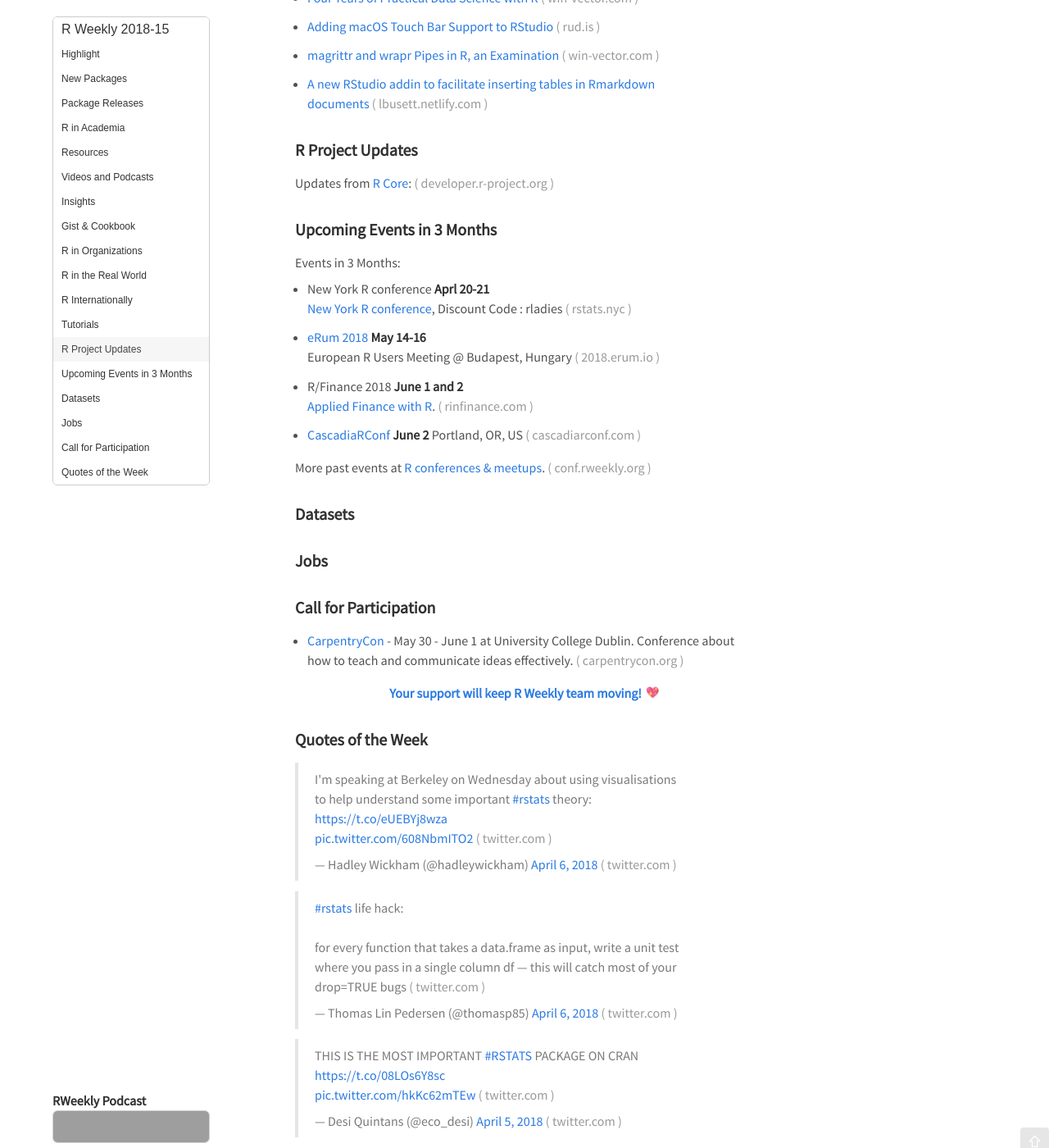
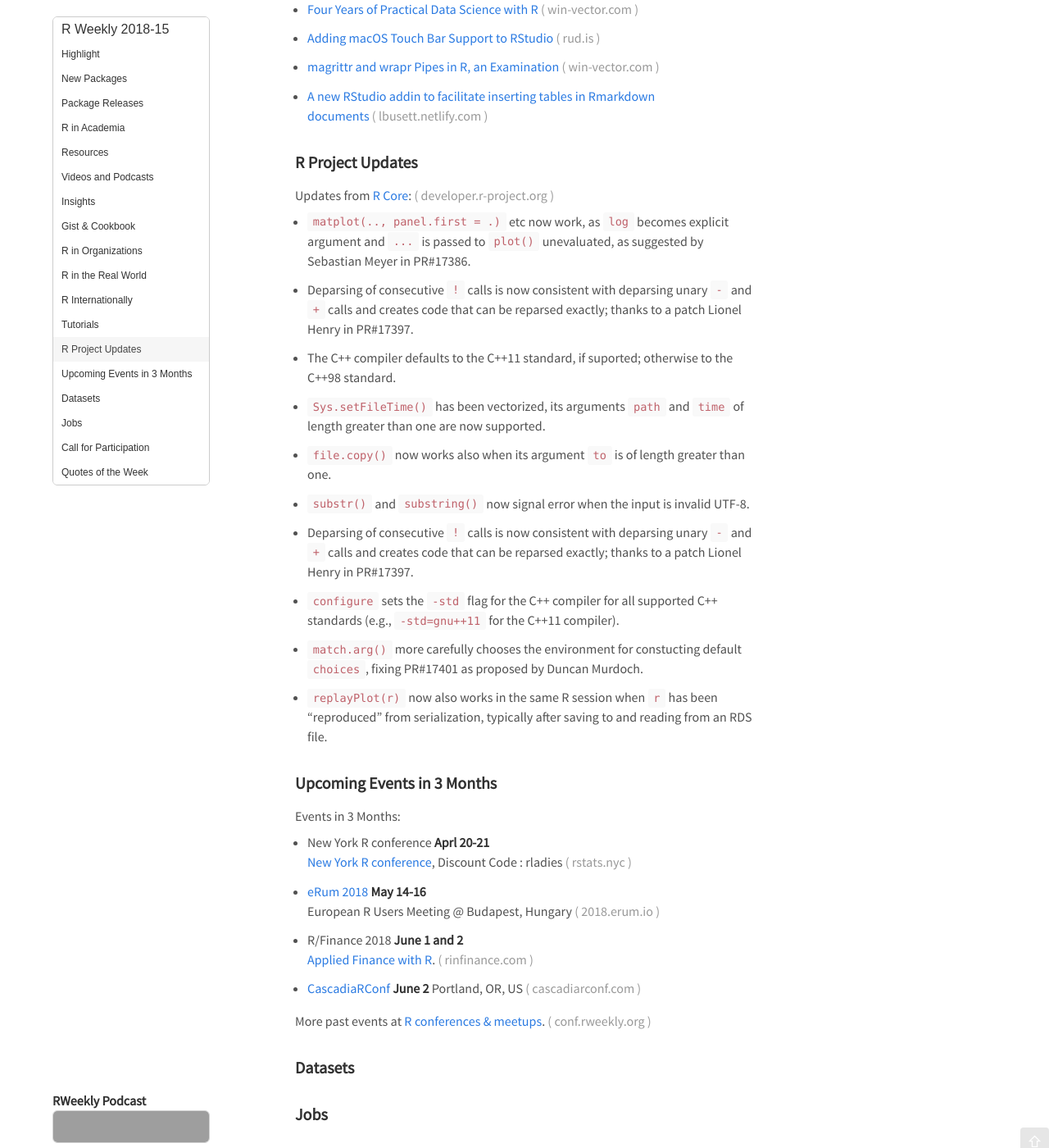
Before and after one commit to rweekly/rweekly.org, a Jekyll site: the page built from draft.md, in a window 1280 px wide and 1400 px high, scrolled down 3902 px. Shown: the whole window at 82% size. Built offline with Jekyll 4.4.1, drawn with Linux system fonts in a browser that asks for light colours; emoji names are drawn with the system emoji font; comment, search, counter and statistics services are not loaded; some of the changed text lies outside the part shown; grey boxes are pictures that could not be loaded.

Commit message:
Draft: 2018-15

```diff
--- a/draft.md
+++ b/draft.md
@@ -9,7 +9,11 @@
 
 ###  Highlight
 
++ [Where is the value in package peer review?](https://ropensci.org/blog/2018/04/06/peer-review-value/)
 
++ [anomalize](https://business-science.github.io/anomalize/) - Tidy anomaly detection
+
++ [TidyTuesday - A weekly social data project in R](https://thomasmock.netlify.com/post/tidytuesday-a-weekly-social-data-project-in-r/)
 
 ###  New Packages
 
@@ -32,17 +36,16 @@
 
 ### Package Releases
 
-+ [startup 0.10.0](https://cran.r-project.org/package=startup) - Friendly R Startup Configuration:  Split up `.Renviron` and `.Rprofile` in multiple files and directories. Process them conditionally on your system environment setup, e.g. different setups in interactive and batch mode. Easy debugging of the R startup process.
++ [startup 0.10.0](https://cran.r-project.org/package=startup) - Friendly R Startup Configuration
 
-+ [Ridgelines in bayesplot 1.5.0](https://tjmahr.github.io/ridgelines-in-bayesplot-1-5-0-release/)
++ [bayesplot 1.5.0](https://tjmahr.github.io/ridgelines-in-bayesplot-1-5-0-release/) - An extensive library of plotting functions for use after fitting Bayesian models.
 
 ###  R in Academia
 
 
 ###  Resources
 
-
-+ [Slides](https://rawgit.com/benmarwick/CSSCR-2018-R-Markdown-for-Research-Students/master/uw-csscr-huskydown-slides.html#1) and [repository](https://github.com/benmarwick/CSSCR-2018-R-Markdown-for-Research-Students) for a presentation at [UW's CSSCR](http://julius.csscr.washington.edu/) on how to use R and Markdown to write dissertations & student research reports reproducibly with [huskydown](https://github.com/benmarwick/huskydown/). Includes animated gifs on getting started and adding citations with [citr](https://github.com/crsh/citr)
++ [How to use R and Markdown to write dissertations & student research reports reproducibly with huskydown](https://github.com/benmarwick/CSSCR-2018-R-Markdown-for-Research-Students)
 
 + [R and TensorFlow Presentations](https://rviews.rstudio.com/2018/04/03/r-and-tensorflow-presentations/)
 
@@ -55,16 +58,15 @@
 
 ### Insights
 
-+ [Performance: Avoid Coercing Indices To Doubles](https://www.jottr.org/2018/04/02/coercion-of-indices/)
-
 + [Where is the value in package peer review?](https://ropensci.org/blog/2018/04/06/peer-review-value/)
 
 + [Constricted development with reticulate](https://jcarroll.com.au/2018/04/04/reticulate/)
 
++ [Performance: Avoid Coercing Indices To Doubles](https://www.jottr.org/2018/04/02/coercion-of-indices/)
+
 + [Creating wedding aRtwoRk with R](https://www.peterhickey.org/2018/04/03/wedding-artwork/)
 
 ![Nine sentence drawings of Kirsty and Kelly's wedding ceremony](https://raw.githubusercontent.com/PeteHaitch/personal_website/master/static/img/ceremony_sentence_plot.png)
-
 
 + [A debugging journey - debugging a weird bug in macOS](http://www.jimhester.com/2018/03/30/debugging-journey/)
 
@@ -83,11 +85,9 @@
 
 ### R in the Real World
 
-
 + [Exploring R-Bloggers Posts with the Feedly API](https://rud.is/b/2018/04/04/exploring-r-bloggers-posts-with-the-feedly-api/)
 
 + [Visualizing geo-spatial data with sf and plotly](https://moderndata.plot.ly/visualizing-geo-spatial-data-with-sf-and-plotly/)
-
 
 + [More Options For Querying DNS From R with 1.1.1.1](https://rud.is/b/2018/04/01/more-options-for-querying-dns-from-r-with-1-1-1-1/)
 
@@ -163,8 +163,25 @@
 
 Updates from [R Core](http://developer.r-project.org/blosxom.cgi/R-devel/NEWS):
 
++ `matplot(.., panel.first = .)` etc now work, as `log` becomes explicit argument and `...` is passed to `plot()` unevaluated, as suggested by Sebastian Meyer in PR#17386.
 
++ Deparsing of consecutive `!` calls is now consistent with deparsing unary `-` and `+` calls and creates code that can be reparsed exactly; thanks to a patch Lionel Henry in PR#17397.
 
++ The C++ compiler defaults to the C++11 standard, if suported; otherwise to the C++98 standard.
+
++ `Sys.setFileTime()` has been vectorized, its arguments `path` and `time` of length greater than one are now supported.
+
++ `file.copy()` now works also when its argument `to` is of length greater than one.
+
++ `substr()` and `substring()` now signal error when the input is invalid UTF-8.
+
++ Deparsing of consecutive `!` calls is now consistent with deparsing unary `-` and `+` calls and creates code that can be reparsed exactly; thanks to a patch Lionel Henry in PR#17397.
+
++ `configure` sets the `-std` flag for the C++ compiler for all supported C++ standards (e.g., `-std=gnu++11` for the C++11 compiler).
+
++ `match.arg()` more carefully chooses the environment for constucting default `choices`, fixing PR#17401 as proposed by Duncan Murdoch.
+
++ `replayPlot(r)` now also works in the same R session when `r` has been “reproduced” from serialization, typically after saving to and reading from an RDS file.
 
 ###  Upcoming Events in 3 Months
 
```
